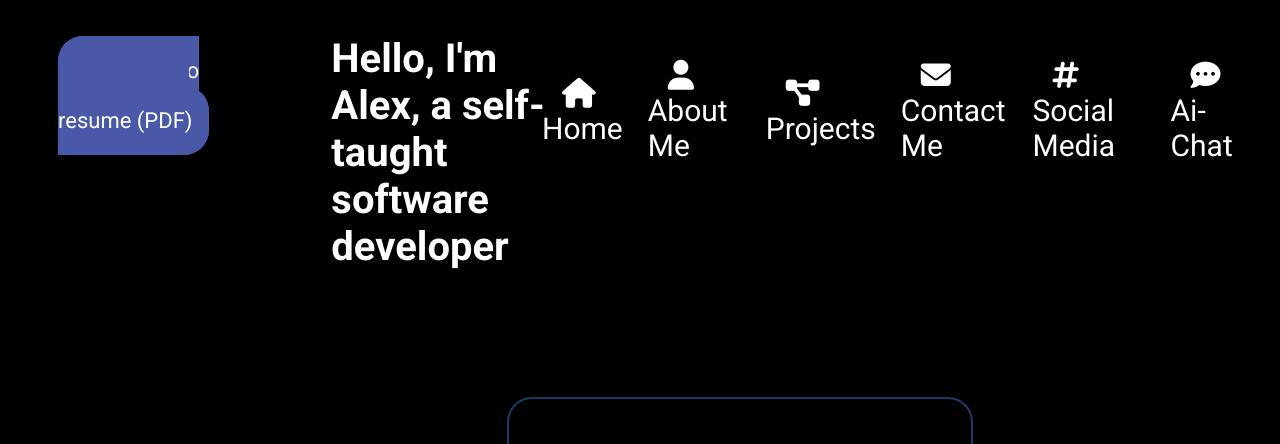
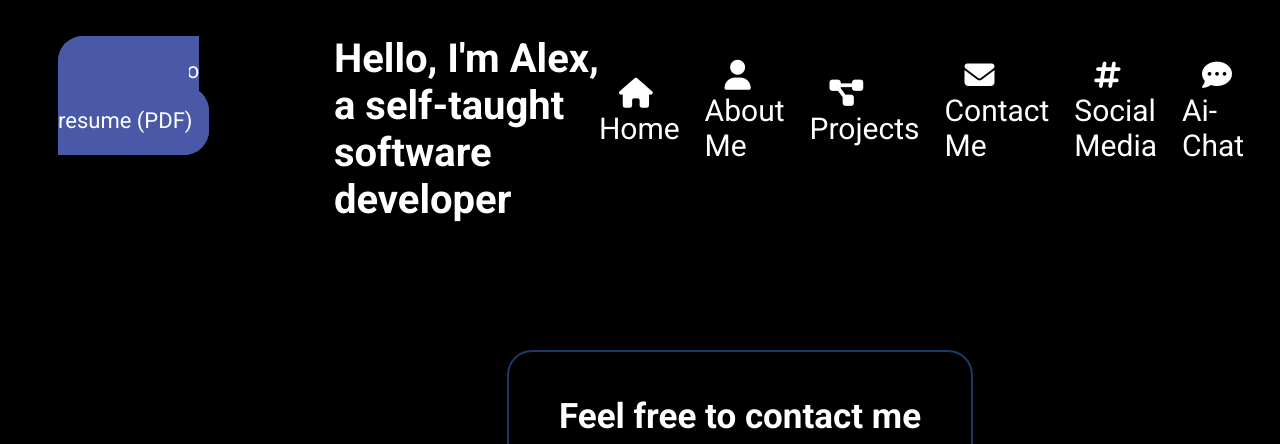
Before and after one commit to Agramm18/personal_portfolio_website, a Django app: page / in a window 1280 px wide. Shown: the top 444 px of the page. Run offline with Django 5.2, Linux system fonts and the light colour scheme; some libraries are stand-ins or nearby versions.

Commit message:
Added changes for header for chatbot-link

```diff
--- a/frontend/static/css/layout/header_grid.css
+++ b/frontend/static/css/layout/header_grid.css
@@ -1,6 +1,6 @@
 header {
     display: grid;
-    grid-template-columns: 0.5fr 0.fr 1.5fr;
+    grid-template-columns: 0.5fr 0.75fr 1.5fr;
     grid-template-rows: auto;
     gap: 20px;
 }
```
